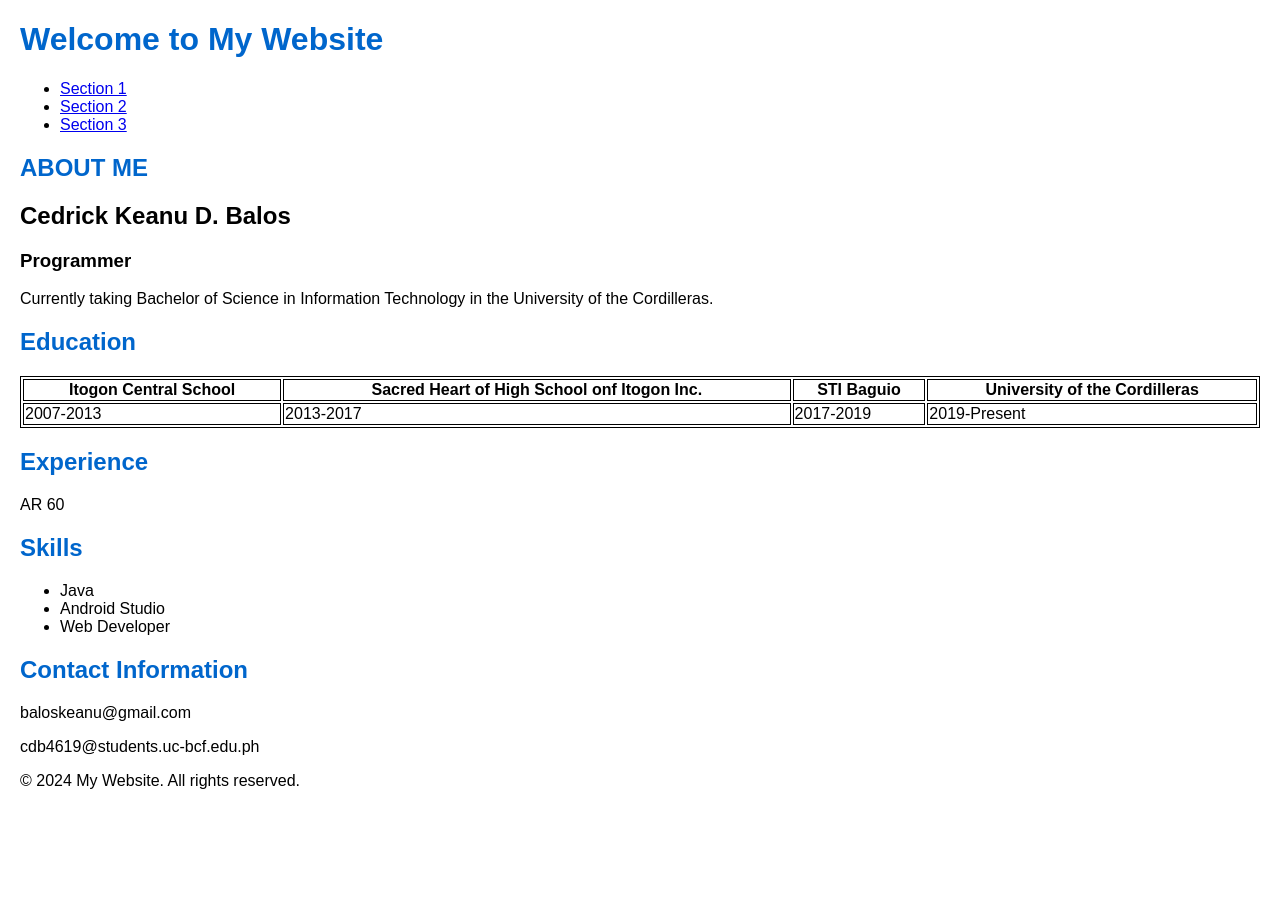
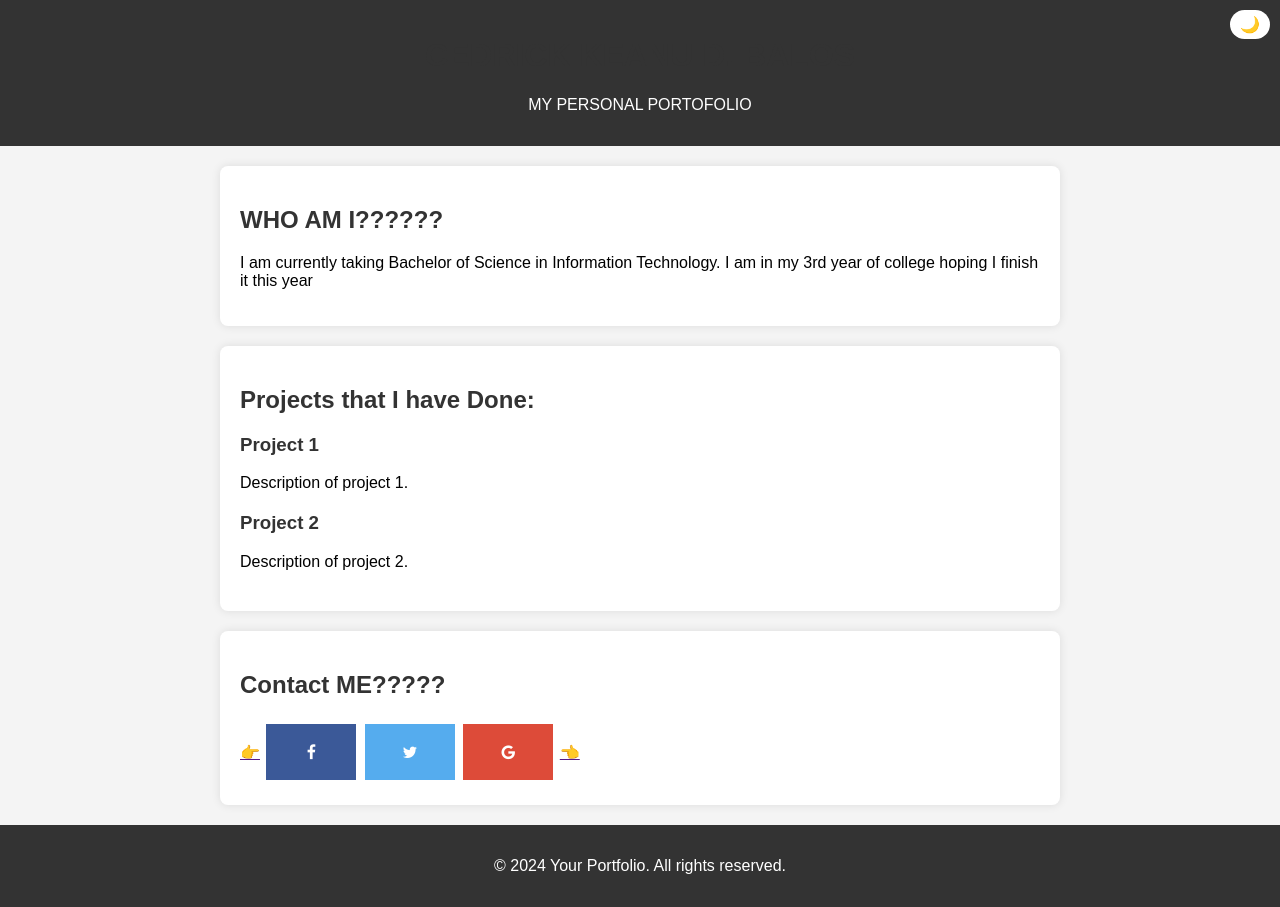
Before and after one commit to CKB-UC/My-Portofolio, a plain HTML site: page index.html in a window 1280 px wide. Before the commit the page ends 810 px from the top, so only its background shows below. Drawn offline with Linux system fonts and the light colour scheme.

Commit message:
adding style & dark mode

```diff
--- a/index.html
+++ b/index.html
@@ -3,86 +3,55 @@
 <head>
     <meta charset="UTF-8">
     <meta name="viewport" content="width=device-width, initial-scale=1.0">
-    <title>My Portofolio</title>
-    <style>
-
-        body {
-            font-family: Arial, sans-serif;
-            margin: 20px;
-        }
-        h1 {
-            color: #0066cc;
-        }
-
-table, th, td {
-
-border:1px solid black;
-}
-    </style>
+    <title>MY PORTOFOLIO</title>
+    <link rel="stylesheet" href="style.css">
+    <link rel="stylesheet" href="https://cdnjs.cloudflare.com/ajax/libs/font-awesome/4.7.0/css/font-awesome.min.css">
 </head>
 <body>
+
+    <div class="toggle-btn">
+        <label for="toggle" onclick="toggleMode()">🌙</label>
+    </div>
+
     <header>
-        <h1>Welcome to My Website</h1>
+        <h1>CEDRICK KEANU D. BALOS</h1>
+        <p>MY PERSONAL PORTOFOLIO</p>
     </header>
 
-    <nav>
-        <ul>
-            <li><a href="#section1">Section 1</a></li>
-            <li><a href="#section2">Section 2</a></li>
-            <li><a href="#section3">Section 3</a></li>
-        </ul>
-    </nav>
+    <section>
+        <h2>WHO AM I??????</h2>
+        <p>I am currently taking Bachelor of Science in Information Technology. I am in my 3rd year of college hoping I finish it this year</p>
+    </section>
 
-    <main>
-        <section id="sec1">
-<h1>ABOUT ME</h1>
-            <h2>Cedrick Keanu D. Balos</h2>
-   <h3>Programmer</h3>
-            <p>Currently taking Bachelor of Science in Information Technology in the University of the Cordilleras. </p>
-        </section>
+    <section>
+        <h2>Projects that I have Done:</h2>
+        <div class="portfolio-item">
+            <h3>Project 1</h3>
+            <p>Description of project 1.</p>
+        </div>
+        <div class="portfolio-item">
+            <h3>Project 2</h3>
+            <p>Description of project 2.</p>
+        </div>
 
-        <section id="sec2">
-            <h1>Education</h1>
-            <table style="width:100%">
-  <tr>
-    <th>Itogon Central School</th>
-    <th>Sacred Heart of High School onf Itogon Inc.</th>
-    <th>STI Baguio</th>
-<th>University of the Cordilleras</th>
-  </tr>
+        <!-- Add more portfolio items as needed -->
 
-  <tr>
-    <td>2007-2013</td>
-    <td>2013-2017</td>
-    <td>2017-2019</td>
-<td>2019-Present</td>
-  </tr>
-</table>
-        </section>
+    </section>
 
-        <section id="sec3">
-            <h1>Experience</h1>
-            <p>AR 60</p>
-        </section>
-
-<section id="sec4">
-            <h1>Skills</h1>
-            <ul>
-  <li>Java</li>
-  <li>Android Studio</li>
-  <li>Web Developer</li>
-</ul>
-        </section>
-
-<section id="sec5">
-            <h1>Contact Information</h1>
-            <p>baloskeanu@gmail.com</p>
-            <p>cdb4619@students.uc-bcf.edu.ph</p>
-        </section>
-    </main>
+    <section>
+        <h2>Contact ME?????</h2>
+        <a href="">👉</a>
+        <a href="#" class="fa fa-facebook"></a>
+        <a href="#" class="fa fa-twitter"></a>
+        <a href="#" class="fa fa-google"></a>
+        <a href="">👈</a>
+    </section>
 
     <footer>
-        <p>&copy; 2024 My Website. All rights reserved.</p>
+        <p>&copy; 2024 Your Portfolio. All rights reserved.</p>
     </footer>
+
+    <script src="script.js">
+    </script>
 </body>
 </html>
--- a/script.js
+++ b/script.js
@@ -0,0 +1,9 @@
+function toggleMode() {
+    const body = document.body;
+    const sections = document.querySelectorAll('section');
+    const footer = document.querySelector('footer');
+
+    body.classList.toggle('dark-mode');
+    sections.forEach(section => section.classList.toggle('dark-mode'));
+    footer.classList.toggle('dark-mode');
+}
--- a/style.css
+++ b/style.css
@@ -1,12 +1,105 @@
 body {
     font-family: Arial, sans-serif;
-    margin: 20px;
-    }
+    margin: 0;
+    padding: 0;
+    box-sizing: border-box;
+    background-color: #f4f4f4;
+    transition: background-color 0.5s ease;
+}
 
-h1 {
-    color: #0066cc;
-    }
+body.dark-mode {
+    background-color: #333;
+    color: #fff;
+}
 
-table, th, td {
-    border:1px solid black;
+.fa {
+    padding: 20px;
+    font-size: 30px;
+    width: 50px;
+    text-align: center;
+    text-decoration: none;
+    margin: 5px 2px;
+  }
+
+  .fa:hover {
+      opacity: 0.7;
+  }
+
+  .fa-facebook {
+    background: #3B5998;
+    color: white;
+  }
+
+  .fa-twitter {
+    background: #55ACEE;
+    color: white;
+  }
+
+  .fa-google {
+    background: #dd4b39;
+    color: white;
+  }
+
+
+header {
+    background-color: #333;
+    color: #fff;
+    text-align: center;
+    padding: 1em 0;
 }
+
+section {
+    max-width: 800px;
+    margin: 20px auto;
+    padding: 20px;
+    background-color: #fff;
+    border-radius: 8px;
+    box-shadow: 0 0 10px rgba(0, 0, 0, 0.1);
+    transition: background-color 0.5s ease, color 0.5s ease;
+}
+
+section.dark-mode {
+    background-color: #444;
+    color: #fff;
+}
+
+h1, h2, h3 {
+    color: #333;
+}
+
+.portfolio-item {
+    margin-bottom: 20px;
+}
+
+footer {
+    text-align: center;
+    padding: 1em 0;
+    background-color: #333;
+    color: #fff;
+    transition: background-color 0.5s ease, color 0.5s ease;
+}
+
+footer.dark-mode {
+    background-color: #444;
+    color: #fff;
+}
+
+.toggle-btn {
+    position: fixed;
+    top: 10px;
+    right: 10px;
+    cursor: pointer;
+}
+
+.toggle-btn label {
+    display: inline-block;
+    background-color: #fff;
+    padding: 5px 10px;
+    border-radius: 20px;
+    cursor: pointer;
+    transition: background-color 0.3s ease;
+}
+
+.toggle-btn label:hover {
+    background-color: #ddd;
+}
```
